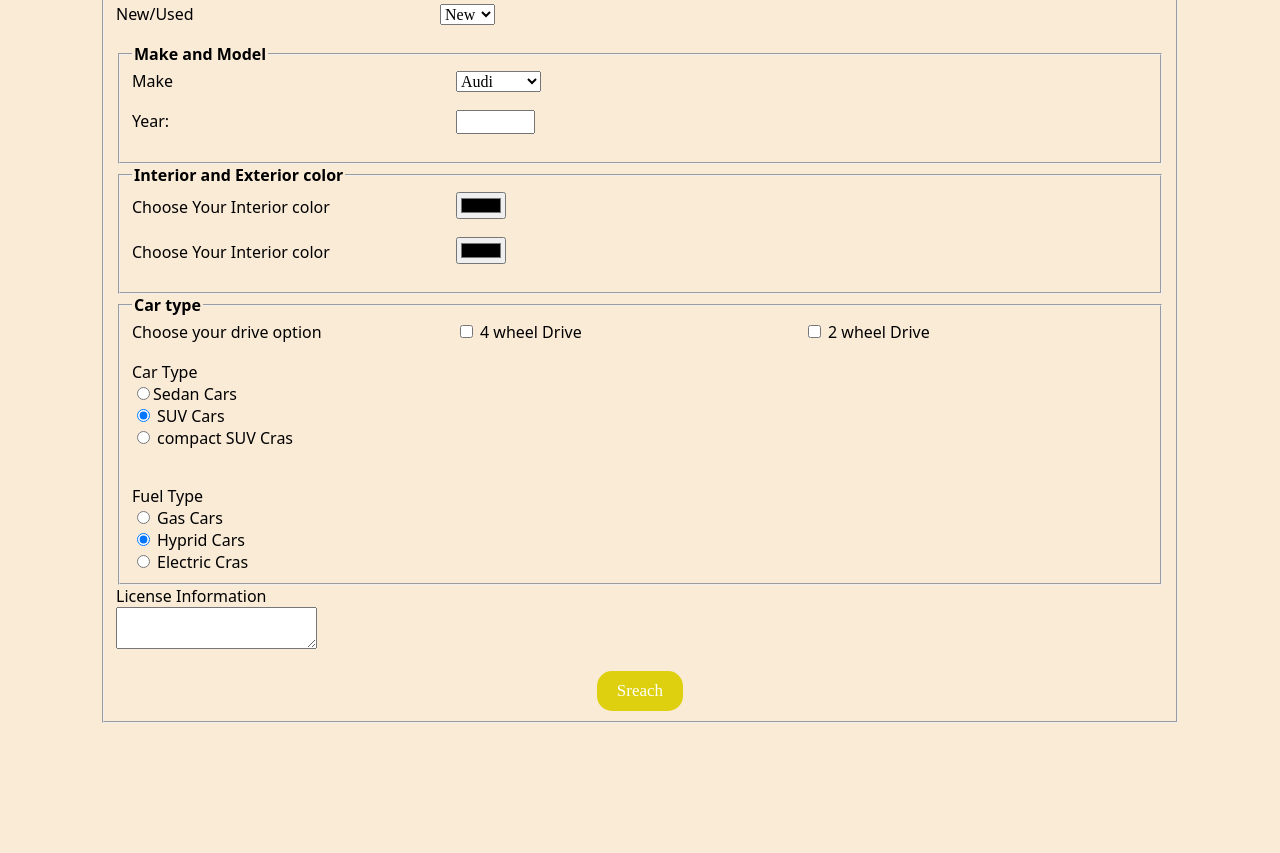
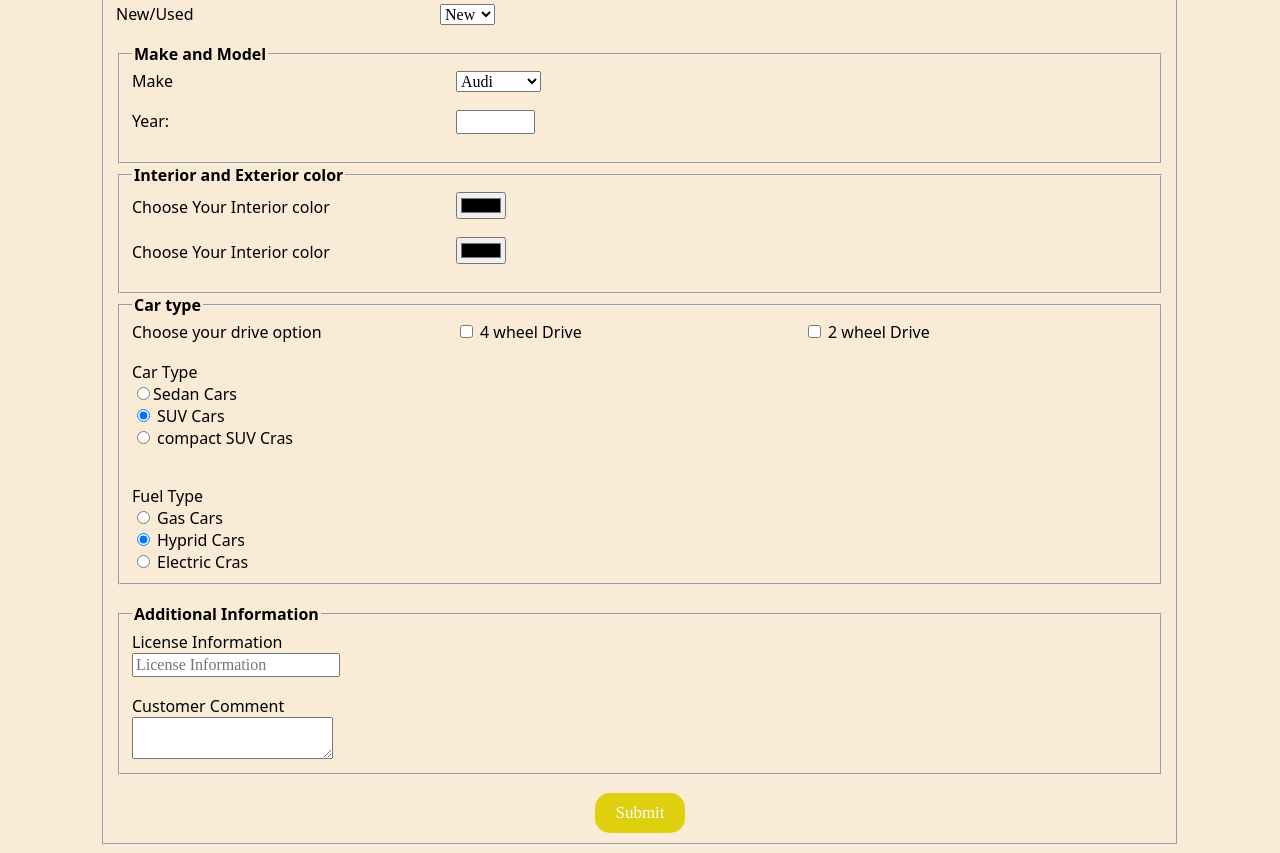
Before and after one commit to kariemGerges/idel-car-form, a plain HTML site: page index.html in a window 1280 px wide. Shown: the part 133-986 px from the top of the page. Before the commit the page ends 864 px from the top, so only its background shows below. Drawn offline with Linux system fonts and the light colour scheme.

Commit message:
update customer comment

```diff
--- a/index.html
+++ b/index.html
@@ -135,24 +135,38 @@
                 <label for="Electric">Electric Cras</label>
               </div>
             </fieldset>
-              <label for="License">License Information</label>
+            <br>
+            <fieldset>
+              <legend>Additional Information</legend>
+              <label for="license">License Information</label>
+            <br>
+            <input
+                type="text"
+                id="license"
+                name="license"
+                placeholder="License Information"
+                required
+              />
+              <br>
+              <br>
+              <label for="comments">Customer Comment</label>
               <br>
                   <textarea
-                      id="License"
-                      name="License"
-                      placeholder="License Information"
+                      id="comments"
+                      name="comments"
+                      placeholder="comments Information"
                   >
                   </textarea>
-                  <br>
+            </fieldset>
                   <br>
                   <div class="center">
                     <button
                     type="submit"
                     class="submitbutton center"
                     id="process"
-                    value="sreach"
+                    value="Submit"
                     >
-                    Sreach
+                    Submit
                 </button>
                 </div>
         </fieldset>
```
